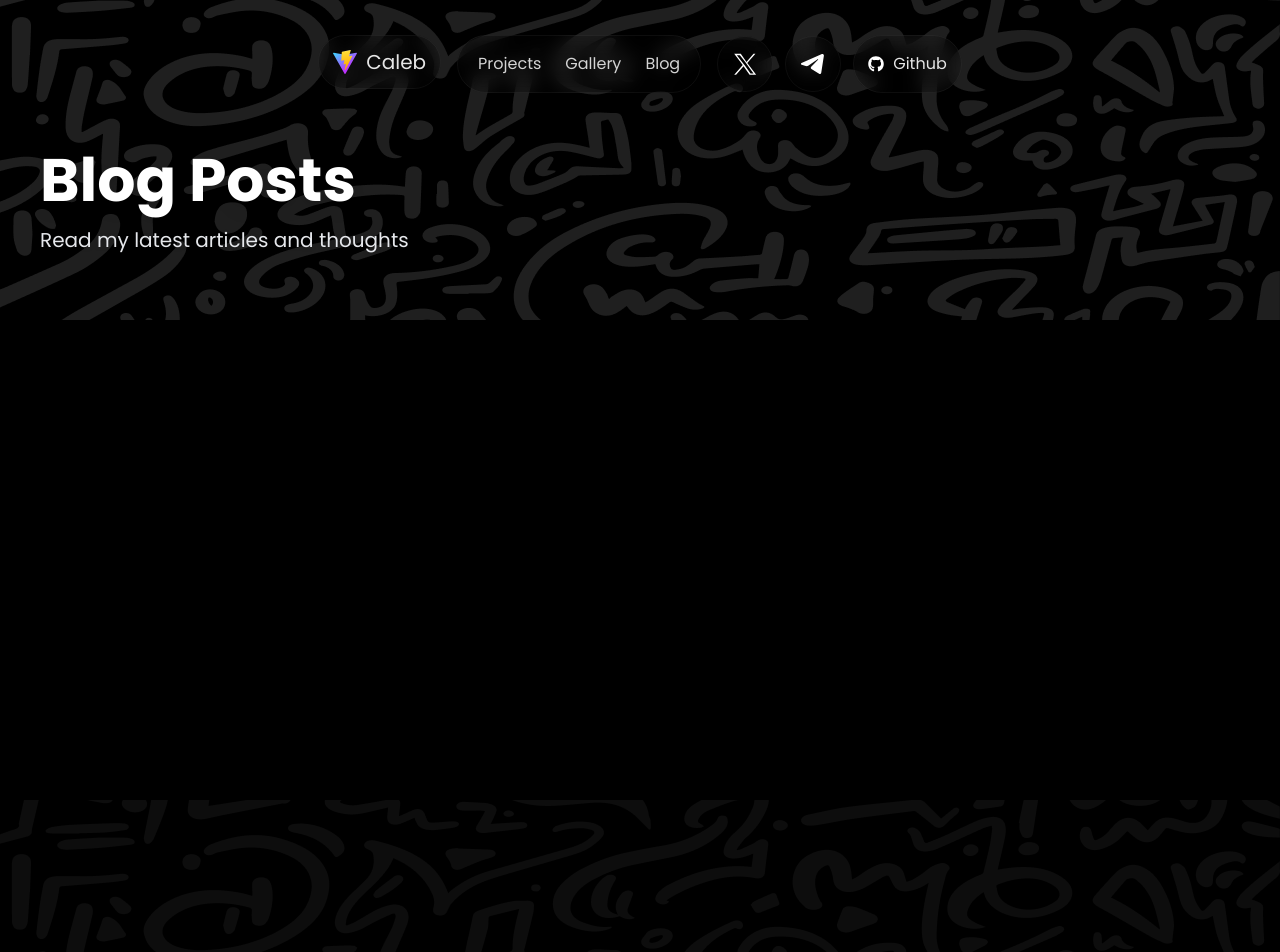
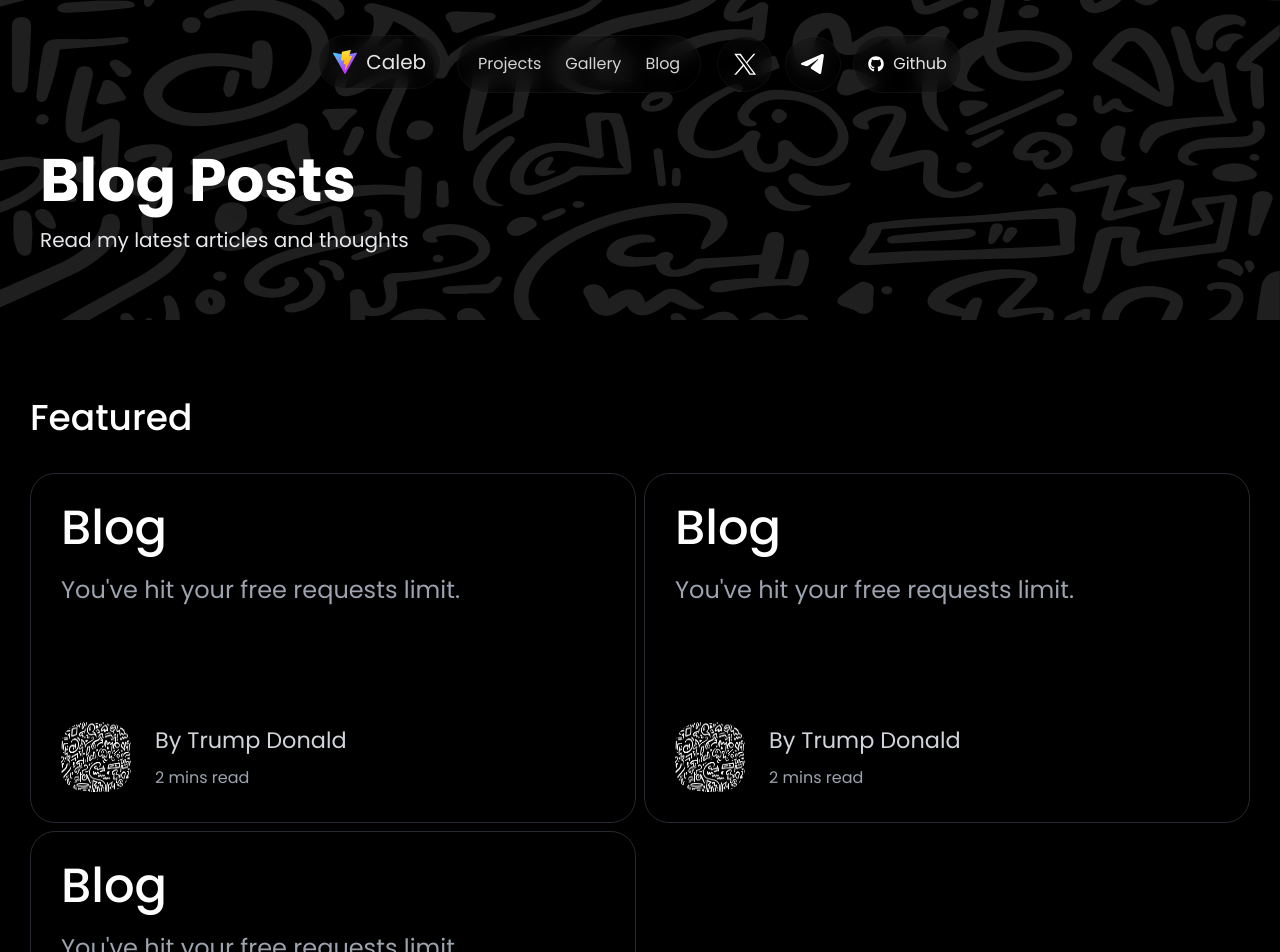
Before and after one commit to RxRakari/main-portfolio, a React (Vite) app in the folder client/: page /blogs in a window 1280 px wide. Shown: the top 952 px of the page. Built offline with nearby package versions, Linux system fonts and the light colour scheme.

Commit message:
feat: add blog details page and integrate BlogList component; update routing in App and enhance UI elements in Gallery and Newsletter sections

```diff
--- a/client/src/App.tsx
+++ b/client/src/App.tsx
@@ -1,5 +1,5 @@
 import { BrowserRouter, Routes, Route, Navigate } from 'react-router-dom';
-import ScrollToTop from './components/ui/ScrollToTop';
+import ScrollToTop from './components/ui/scroll-to-top';
 
 // Layouts
 import { LandingLayout } from './layout/landing-layout';
@@ -20,6 +20,7 @@ import { Dashboard } from './pages/dashboard/index';
 import ProtectedRoute from './routes/protected';
 import NotFound from './routes/404';
 import Projects  from './pages/landing/projects/projects';
+import BlogDetails from './pages/landing/blogs/blog-details';
 
 const App = () => {
   return (
@@ -34,6 +35,7 @@ const App = () => {
           <Route path="/" element={<Home />} />
           <Route path="/projects" element={<Projects />} />
           <Route path="/blogs" element={<Blogs />} />
+          <Route path="/blogs/details/:id" element={<BlogDetails />} />
           <Route path="/gallery" element={<Gallery />} />
         </Route>
 
--- /dev/null
+++ b/client/src/components/lists/blog-list.tsx
@@ -0,0 +1,60 @@
+import { useNavigate } from "react-router-dom";
+import { doodle } from "../../assets";
+import BlogCard from "../ui/blog-card";
+
+const BlogList = () => {
+    const navigate = useNavigate();
+
+    const blogs = [
+        {
+            id: 0,
+            title: "Blog",
+            info: "You've hit your free requests limit.",
+            author: "Trump Donald",
+            avatar: doodle,
+            time: "2 mins",
+            featured: true
+        },
+        {
+            id: 1,
+            title: "Blog",
+            info: "You've hit your free requests limit.",
+            author: "Trump Donald",
+            avatar: doodle,
+            time: "2 mins",
+            featured: true
+        },
+        {
+            id: 2,
+            title: "Blog",
+            info: "You've hit your free requests limit.",
+            author: "Trump Donald",
+            avatar: doodle,
+            time: "2 mins",
+            featured: true
+        }
+    ]
+  return (
+    <div className="flex flex-col w-full p-[30px] gap-12">
+        <div>
+        <h1 className="font-medium text-4xl pb-[35px]">Featured</h1>
+        <div className="grid grid-cols-2 gap-2">
+        {blogs.map((blog, index) => (
+            <BlogCard key={index} title={blog.title} paragraph={blog.info} author={blog.author} time={blog.time} avatar={blog.avatar} onClick={() => navigate(`/blogs/details/${blog.id}`)} />
+        ))}
+        </div>
+        </div>
+
+        <div>
+        <h1 className="font-medium text-4xl pb-[35px]">All Posts</h1>
+        <div className="grid grid-cols-3 gap-2">
+        {blogs.map((blog, index) => (
+            <BlogCard key={index} title={blog.title} paragraph={blog.info} author={blog.author} time={blog.time} avatar={blog.avatar} onClick={() => navigate(`/blogs/details/${blog.id}`)} />
+        ))}
+        </div>
+        </div>
+    </div>
+  )
+}
+
+export default BlogList;
--- /dev/null
+++ b/client/src/components/lists/project-list.tsx
@@ -0,0 +1,9 @@
+const ProjectList = () => {
+  return (
+    <div>
+
+    </div>
+  )
+}
+
+export default ProjectList;
--- a/client/src/components/sections/contact.tsx
+++ b/client/src/components/sections/contact.tsx
@@ -59,16 +59,13 @@ export default function ContactSection() {
           <button
             type="submit"
             disabled={status === "loading"}
-            className="w-full py-4 rounded-2xl font-semibold text-lg flex items-center justify-center transition-all duration-300 mt-2"
+            className="w-full py-4 rounded-2xl font-medium text-lg flex items-center justify-center transition-all duration-300 mt-2 border border-gray-600 text-gray-300"
             style={{
-              backgroundImage: `url(${doodle})`,
-              backgroundSize: "cover",
-              backgroundPosition: "center",
-              backgroundColor: "rgba(0,0,0,0.6)", // dark overlay
-              backgroundBlendMode: "darken",      // blend the overlay with the doodle
-              color: "white",
-              border: "none",
-              boxShadow: "0 4px 24px 0 rgba(0,0,0,0.15)",
+                backgroundImage: `url(${doodle})`,
+                backgroundSize: "cover",
+                backgroundPosition: "center",
+                backgroundColor: "rgba(0,0,0,0.88)",
+                backgroundBlendMode: "darken",
             }}
           >
             {status === "loading" ? (
--- a/client/src/components/sections/newsletter.tsx
+++ b/client/src/components/sections/newsletter.tsx
@@ -3,6 +3,7 @@ import { gsap } from "gsap";
 import { ScrollTrigger } from "gsap/ScrollTrigger";
 import { FiSend } from "react-icons/fi";
 import { doodle } from "../../assets";
+import Heading from "../ui/heading";
 
 gsap.registerPlugin(ScrollTrigger);
 
@@ -82,12 +83,13 @@ export default function NewsletterSection() {
       {/* Overlay */}
       <div className="absolute inset-0 bg-black/95 z-0" />
       <div className="max-w-3xl mx-auto text-center relative z-10">
-        <h2 className="newsletter-title text-4xl md:text-5xl font-bold mb-6 text-purple-500">
+        <Heading heading={"Stay Updated"} paragraph={"Subscribe to my newsletter to get the latest updates on my projects, articles, and more."} />
+        {/* <h2 className="newsletter-title text-4xl md:text-5xl font-bold mb-6 text-purple-500">
           Stay Updated
         </h2>
         <p className="newsletter-description text-lg text-gray-400 mb-12">
           Subscribe to my newsletter to get the latest updates on my projects, articles, and more.
-        </p>
+        </p> */}
 
         <form
           onSubmit={handleSubmit}
--- /dev/null
+++ b/client/src/components/ui/blog-card.tsx
@@ -0,0 +1,20 @@
+const BlogCard = ({ title, paragraph, avatar, author, time, onClick }: any) => {
+  return (
+    <div className="flex flex-col w-full p-[30px] border border-gray-600/50 rounded-[25px] justify-between h-[350px] hover:border-white cursor-pointer" onClick={onClick} >
+      <div>
+      <h1 className="text-5xl font-medium pb-[20px]">{title}</h1>
+      <p className="text-[1.5rem] text-gray-400">{paragraph}</p>
+      </div>
+
+      <div className="flex items-center gap-6">
+        <img src={avatar} alt="" className="rounded-[25px] w-[70px] h-[70px]" />
+        <div className="flex flex-col gap-2">
+            <p className="text-[1.4rem] text-gray-300">By {author}</p>
+            <span className="text-gray-400">{time} read</span>
+        </div>
+      </div>
+    </div>
+  )
+}
+
+export default BlogCard;
--- a/client/src/pages/landing/blogs/blog-details.tsx
+++ b/client/src/pages/landing/blogs/blog-details.tsx
@@ -0,0 +1,9 @@
+const BlogDetails = () => {
+  return (
+    <div>
+
+    </div>
+  )
+}
+
+export default BlogDetails;
--- a/client/src/pages/landing/blogs/blogs.tsx
+++ b/client/src/pages/landing/blogs/blogs.tsx
@@ -1,5 +1,6 @@
 import React from 'react';
 import { PageHeader } from '../../../components/ui/page-header';
+import BlogList from '../../../components/lists/blog-list';
 
 export const Blogs: React.FC = () => {
   return (
@@ -8,7 +9,7 @@ export const Blogs: React.FC = () => {
         heading="Blog Posts"
         paragraph="Read my latest articles and thoughts"
       />
-      {/* Blog list or content goes here */}
+      <BlogList />
     </div>
   );
 };
--- a/client/src/pages/landing/gallery.tsx
+++ b/client/src/pages/landing/gallery.tsx
@@ -1,10 +1,14 @@
 import React from 'react';
+import { PageHeader } from '../../components/ui/page-header';
 
 export const Gallery: React.FC = () => {
   return (
-    <div className="min-h-screen text-white flex flex-col items-center justify-center">
-      <h1 className="text-[3rem] font-bold">Gallery</h1>
-      <p className='text-[1rem]'>Some of the memories i've shared</p>
+    <div className="min-h-screen text-white flex flex-col">
+      <PageHeader
+        heading="Gallery"
+        paragraph="Some of the memories I've shared"
+      />
+      {/* Gallery content goes here */}
     </div>
   );
 };
```
Also changed, not shown: client/src/components/lists/gallery-list.tsx (added), client/src/components/ui/scroll-to-top.tsx (renamed from client/src/components/ui/ScrollToTop.tsx), 1 other file (tests, documents, lock files or other folders).
